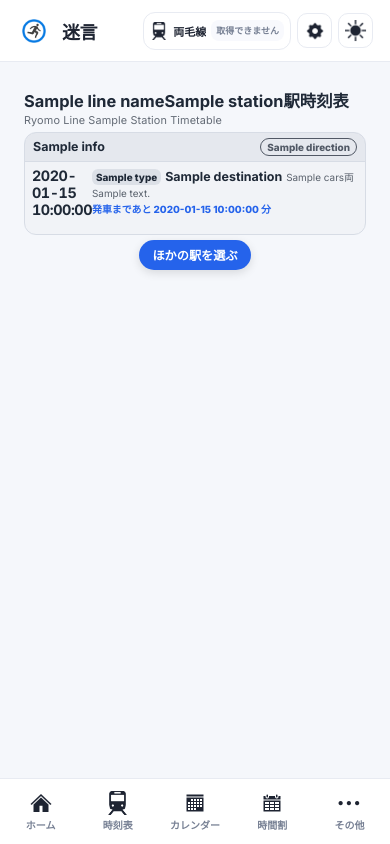
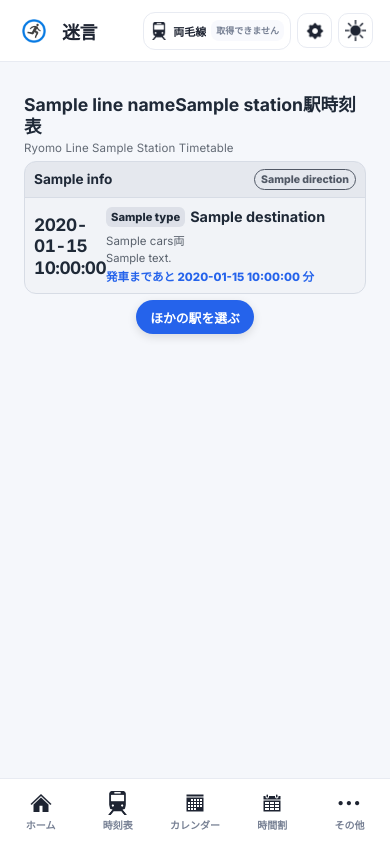
Before and after one commit to k1416465/Meigen, a Flask app: template home_dashboard_site/templates/timetable.html in a window 390 px wide. Run offline with Flask 3, Linux system fonts and the light colour scheme; the template is opened without the code that fills it: most values are stand-ins (such as "Sample title", 1, 10 or a date in 2020).

Commit message:
Add files via upload

```diff
--- a/home_dashboard_site/templates/timetable.html
+++ b/home_dashboard_site/templates/timetable.html
@@ -28,7 +28,8 @@
             <div class="tt-train-list">
             {% for train in section.trains %}
               <a href="{{ url_for('train_detail', train_number=train.train_number, station=station) }}"
-                 class="tt-train-link" aria-label="{{ train.train_number }} {{ train.type }} {{ train.destination }}行きの停車駅時刻表を見る">
+                 class="tt-train-link"
+                 aria-label="{{ train.train_number }} {{ train.type }} {{ train.destination }}行きの停車駅時刻表を見る">
                 <article class="tt-train {% if train.upcoming_rank == 1 %}tt-next{% elif train.upcoming_rank == 2 %}tt-second{% endif %} {% if train.is_past %}tt-past{% endif %}"
                          data-event="{{ train.event_iso }}"
                          data-arrival="{{ train.arrival_iso }}"
@@ -115,13 +116,8 @@
 .tt-train.tt-second{background:rgba(37,99,235,.035);box-shadow:inset 4px 0 rgba(37,99,235,.4)}
 
 /* 停車中：黄色 */
-.tt-train.tt-stopped{
-  background:rgba(250,204,21,.20);
-  box-shadow:inset 4px 0 #eab308;
-}
-.tt-train.tt-stopped .tt-countdown{
-  color:#a16207;
-}
+.tt-train.tt-stopped{background:rgba(250,204,21,.20);box-shadow:inset 4px 0 #eab308}
+.tt-train.tt-stopped .tt-countdown{color:#a16207}
 
 .tt-time-column{display:flex;flex-direction:column;align-items:flex-start;gap:4px}
 .tt-time{font-size:1.35rem;font-variant-numeric:tabular-nums;letter-spacing:-.03em}
@@ -144,41 +140,117 @@
 @media(max-width:540px){
   html.tt-screen,html.tt-screen body{height:100%;overflow:hidden;overscroll-behavior:none}
   html.tt-screen body{position:fixed;inset:0;width:100%}
-  html.tt-screen body main,html.tt-screen body #content,html.tt-screen body .container,html.tt-screen body .main-content{min-height:0;overflow:hidden}
-  .tt-page{height:var(--tt-available-height,calc(100dvh - 8px));max-height:var(--tt-available-height,calc(100dvh - 8px));display:flex;flex-direction:column;gap:5px;padding:6px 9px;overflow:hidden}
-  .tt-header{flex:0 0 auto;margin:0}
-  .tt-header h1{font-size:clamp(.95rem,4.2vw,1.2rem);line-height:1.15}
-  .tt-subtitle{margin:2px 0 0;font-size:.68rem}
-  .tt-directions{flex:0 0 auto;grid-template-rows:none;gap:5px;min-height:0;overflow:visible}
-  .tt-direction{display:flex;flex-direction:column;min-height:0;border-radius:12px}
-  .tt-direction-heading{flex:0 0 auto;padding:5px 8px}
-  .tt-direction-heading h2{font-size:.78rem}
-  .tt-platform{font-size:.62rem;margin-bottom:2px}
-  .tt-direction-tag{font-size:.62rem;padding:2px 6px}
-  .tt-train-list{flex:0 0 auto;min-height:0;overflow-x:hidden;overflow-y:auto;overscroll-behavior:contain;-webkit-overflow-scrolling:touch}
-  .tt-train-link{flex:0 0 auto;min-height:0;display:block}
-  .tt-train{width:100%;box-sizing:border-box;grid-template-columns:54px minmax(0,1fr);gap:6px;padding:5px 7px;align-content:center}
-  .tt-time{font-size:.9rem}
-  .tt-time-column{gap:2px}
-  .tt-train-title{gap:4px}
-  .tt-train-title>strong{font-size:.78rem}
-  .tt-type,.tt-cars,.tt-note,.tt-countdown{font-size:.62rem}
-  .tt-type{padding:2px 4px}
-  .tt-countdown{margin-top:2px}
-  .tt-note{margin-top:2px}
-  .tt-rank{font-size:.58rem}
-  .tt-past-label{grid-column:2;justify-self:start;font-size:.62rem}
-  .tt-footer-action{flex:0 0 auto;margin:0}
-  .tt-other-stations{min-height:30px;padding:5px 13px;font-size:.76rem}
+  html.tt-screen body main,
+  html.tt-screen body #content,
+  html.tt-screen body .container,
+  html.tt-screen body .main-content{min-height:0;overflow:hidden}
+
+  .tt-page{
+    height:var(--tt-available-height,calc(100dvh - 8px));
+    max-height:var(--tt-available-height,calc(100dvh - 8px));
+    display:flex;
+    flex-direction:column;
+    gap:6px;
+    padding:8px 9px;
+    overflow:hidden;
   }
 
+  .tt-header{flex:0 0 auto;margin:0}
+  .tt-header h1{font-size:1.1rem;line-height:1.25}
+  .tt-subtitle{margin:3px 0 0;font-size:.72rem}
+
+  .tt-directions{
+    flex:0 0 auto;
+    grid-template-rows:none;
+    gap:6px;
+    min-height:0;
+    overflow:visible;
+  }
+
+  .tt-direction{display:flex;flex-direction:column;min-height:0;border-radius:12px}
+  .tt-direction-heading{flex:0 0 auto;padding:7px 9px}
+  .tt-direction-heading h2{font-size:.85rem}
+  .tt-platform{font-size:.68rem;margin-bottom:2px}
+  .tt-direction-tag{font-size:.66rem;padding:3px 6px}
+
+  .tt-train-list{
+    flex:0 0 auto;
+    min-height:0;
+    overflow-x:hidden;
+    overflow-y:auto;
+    overscroll-behavior:contain;
+    -webkit-overflow-scrolling:touch;
+  }
+
+  .tt-train-link{flex:0 0 auto;min-height:0;display:block}
+
+  /* スマホ版：1列車の高さを拡大しつつ、2列車分の表示領域を確保 */
+  .tt-train{
+    width:100%;
+    box-sizing:border-box;
+    grid-template-columns:64px minmax(0,1fr);
+    gap:8px;
+    padding:9px 9px;
+    align-content:center;
+  }
+
+  .tt-time{
+    font-size:1.08rem;
+    line-height:1.25;
+  }
+  .tt-time-column{gap:3px}
+
+  .tt-train-title{gap:5px}
+  .tt-train-title>strong{font-size:.9rem;line-height:1.3}
+  .tt-type{font-size:.7rem;padding:3px 5px}
+  .tt-cars{font-size:.72rem}
+
+  .tt-countdown{
+    margin-top:4px;
+    font-size:.72rem;
+    line-height:1.35;
+  }
+  .tt-note{
+    margin-top:3px;
+    font-size:.7rem;
+    line-height:1.35;
+  }
+  .tt-rank{font-size:.66rem}
+
+  .tt-past-label{
+    grid-column:2;
+    justify-self:start;
+    font-size:.68rem;
+  }
+
+  .tt-footer-action{flex:0 0 auto;margin:0}
+  .tt-other-stations{min-height:34px;padding:6px 14px;font-size:.8rem}
+}
+
+/* 高さの低いスマホでは、2列車を表示しやすいよう余白を少し縮小 */
 @media(max-width:540px) and (max-height:650px){
-  .tt-page{padding-top:4px;padding-bottom:4px;gap:3px}
-  .tt-header{margin-bottom:0}
-  .tt-direction-heading{padding:4px 7px}
-  .tt-train{padding:4px 6px}
-  .tt-footer-action{margin-top:0}
-  .tt-other-stations{min-height:27px;padding:4px 11px}
+  .tt-page{padding:5px 8px;gap:4px}
+  .tt-header h1{font-size:1rem}
+  .tt-subtitle{font-size:.66rem}
+  .tt-direction-heading{padding:5px 8px}
+  .tt-direction-heading h2{font-size:.8rem}
+  .tt-platform{font-size:.62rem}
+  .tt-direction-tag{font-size:.6rem;padding:2px 5px}
+
+  .tt-train{
+    grid-template-columns:58px minmax(0,1fr);
+    gap:6px;
+    padding:7px 7px;
+  }
+
+  .tt-time{font-size:1rem}
+  .tt-train-title>strong{font-size:.82rem}
+  .tt-type{font-size:.64rem;padding:2px 4px}
+  .tt-cars{font-size:.66rem}
+  .tt-countdown{font-size:.66rem;margin-top:3px}
+  .tt-note{font-size:.64rem;margin-top:2px}
+  .tt-rank{font-size:.6rem}
+  .tt-other-stations{min-height:29px;padding:4px 11px;font-size:.74rem}
 }
 
 /* ダークモード：文字・背景のコントラストを確保 */
@@ -196,13 +268,8 @@ html body.dark .tt-train.tt-next{background:#1e3558;box-shadow:inset 4px 0 #60a5
 html body.dark .tt-train.tt-second{background:#202a3a;box-shadow:inset 4px 0 #527db8}
 
 /* ダークモード：停車中も黄色 */
-html body.dark .tt-train.tt-stopped{
-  background:#493d16;
-  box-shadow:inset 4px 0 #facc15;
-}
-html body.dark .tt-train.tt-stopped .tt-countdown{
-  color:#fde047;
-}
+html body.dark .tt-train.tt-stopped{background:#493d16;box-shadow:inset 4px 0 #facc15}
+html body.dark .tt-train.tt-stopped .tt-countdown{color:#fde047}
 
 html body.dark .tt-countdown,
 html body.dark .tt-rank{color:#93c5fd}
@@ -216,9 +283,11 @@ html body.dark .tt-other-stations{background:#2563eb;color:#fff}
 <script>
 (function(){
   const page = document.querySelector('.tt-page');
+  const mobileQuery = window.matchMedia('(max-width: 540px)');
 
-  // スマートフォンではページ全体を画面内に固定し、列車一覧だけをスクロールさせる。
-  if (page && window.matchMedia('(max-width: 540px)').matches) {
+  // スマートフォンではページ全体を画面内に固定する。
+  // 列車一覧の中だけをスクロールさせる。
+  if (page && mobileQuery.matches) {
     document.documentElement.classList.add('tt-screen');
 
     const fitPage = () => {
@@ -305,8 +374,7 @@ html body.dark .tt-other-stations{background:#2563eb;color:#fff}
                 : (arrivedAtTerminus ? '到着済' : ''));
         }
 
-        // 列車行の display を none にしない。
-        // 全列車をDOMに残してスクロール可能にする。
+        // 行自体は非表示にせず、一覧内スクロールで確認できるようにする。
         row.style.display = '';
       });
 
@@ -319,7 +387,7 @@ html body.dark .tt-other-stations{background:#2563eb;color:#fff}
         return aTime - bTime;
       });
 
-      // 既存の順位表示をリセットするが、行自体は削除・非表示にしない。
+      // 既存の順位表示をリセットする。列車行自体は残す。
       rows.forEach(row => {
         row.classList.remove('tt-next', 'tt-second');
 
@@ -327,7 +395,6 @@ html body.dark .tt-other-stations{background:#2563eb;color:#fff}
         if (rank) rank.remove();
       });
 
-      // 順位を設定する。
       const ranked = [];
       const activeStopped = stoppedRows[0];
 
@@ -358,7 +425,6 @@ html body.dark .tt-other-stations{background:#2563eb;color:#fff}
       const rankedRows = new Set(ranked.map(item => item.row));
 
       // 順位のない列車は「到着まで」の表示を消す。
-      // 「先発」「次発」「次々発」が付いた列車だけ残す。
       rows.forEach(row => {
         const kind = row.getAttribute('data-event-kind');
         const countdown = row.querySelector('[data-countdown]');
@@ -382,8 +448,8 @@ html body.dark .tt-other-stations{background:#2563eb;color:#fff}
         }
       });
 
-      // PC・スマートフォン共通で、一覧の表示高を先頭2行分に合わせる。
-      // 行はすべて残し、3行目以降を一覧内スクロールで確認できるようにする。
+      // 先頭2列車の実際の高さを測り、一覧の高さを調整する。
+      // これにより、カードを大きくしても2列車分の表示領域を確保する。
       const links = Array.from(list.querySelectorAll('.tt-train-link'));
       const firstTwo = links.slice(0, 2);
 
@@ -392,16 +458,12 @@ html body.dark .tt-other-stations{background:#2563eb;color:#fff}
         0
       );
 
-      const fallbackHeight = window.matchMedia('(max-width: 540px)').matches
-        ? 112
-        : 180;
+      const fallbackHeight = mobileQuery.matches ? 120 : 180;
+      const targetHeight = Math.max(72, twoRowsHeight || fallbackHeight);
 
-      list.style.setProperty(
-        '--tt-list-height',
-        Math.max(72, twoRowsHeight || fallbackHeight) + 'px'
-      );
+      list.style.setProperty('--tt-list-height', targetHeight + 'px');
 
-      // 初回だけ、直近列車（または停車中の列車）が見える位置に合わせる。
+      // 初回だけ、停車中の列車または直近列車が見える位置に合わせる。
       if (!list.dataset.initialPositioned) {
         const target = activeStopped || upcoming[0]?.row;
 
```
Lines whose indentation alone changed are shown as unchanged.
